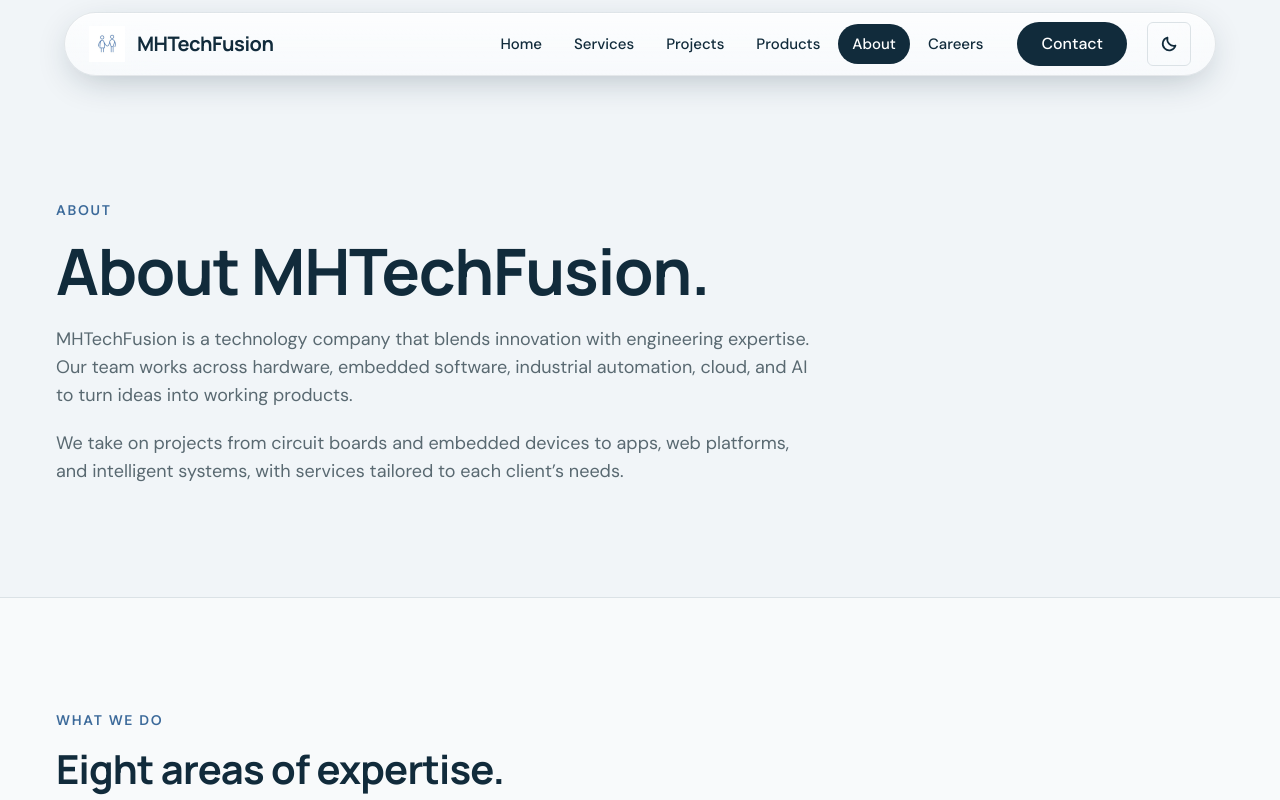
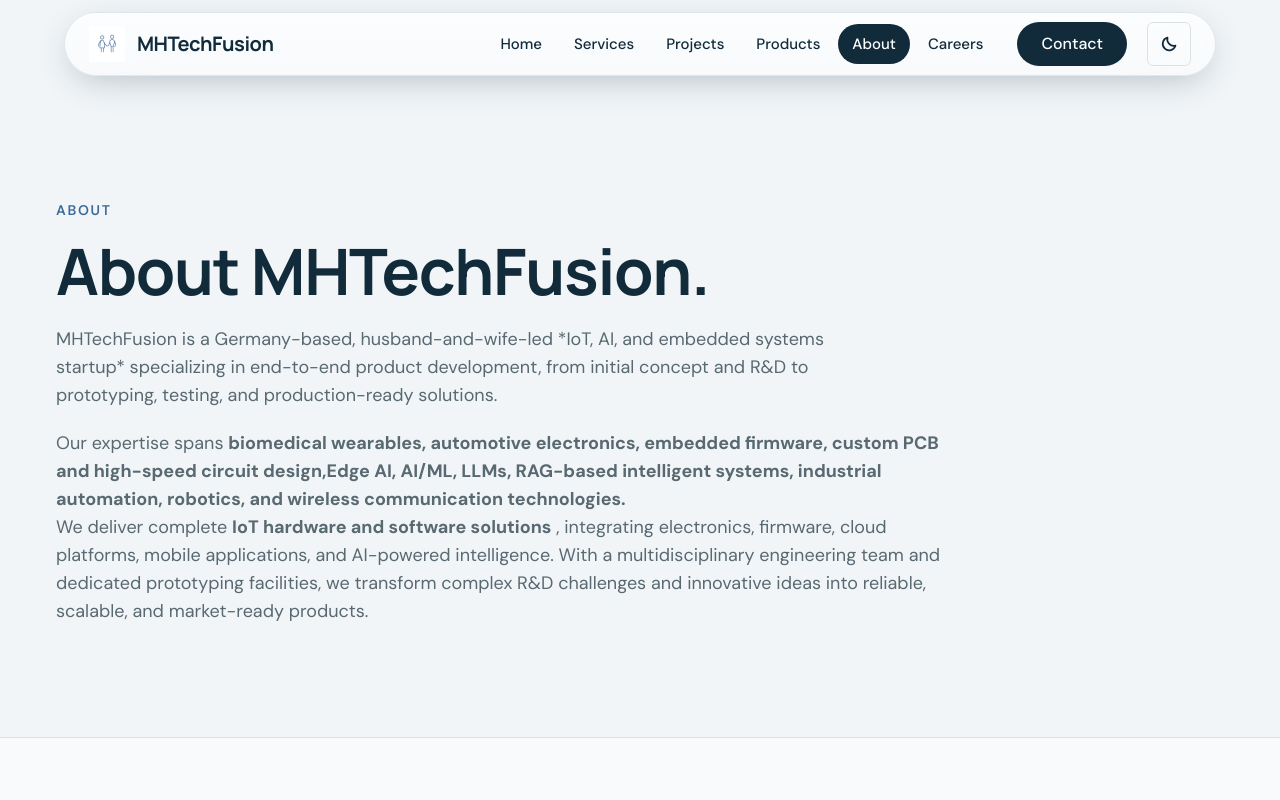
Before and after one commit to Abdul-Ahad3/mhtechweb, a Next.js app: page /about in a window 1280 px wide. Shown: the top 800 px of the page. Built offline with nearby package versions, Linux system fonts and the light colour scheme.

Commit message:
Edit About section of company

```diff
--- a/src/app/about/page.tsx
+++ b/src/app/about/page.tsx
@@ -25,12 +25,15 @@ export default function AboutPage() {
             as="h1"
             eyebrow="About"
             title="About MHTechFusion."
-            description="MHTechFusion is a technology company that blends innovation with engineering expertise. Our team works across hardware, embedded software, industrial automation, cloud, and AI to turn ideas into working products."
+            description="MHTechFusion is a Germany-based, husband-and-wife-led *IoT, AI, and embedded systems startup* specializing in end-to-end product development, from initial concept and R&D to prototyping, testing, and production-ready solutions."
           />
-          <p className="mt-5 max-w-3xl text-lg text-muted">
-            We take on projects from circuit boards and embedded devices to
-            apps, web platforms, and intelligent systems, with services tailored
-            to each client&rsquo;s needs.
+          <p className="mt-5 max-w-4xl text-lg text-muted whitespace-pre-line">
+            Our expertise spans <b>biomedical wearables, automotive electronics, embedded firmware, custom PCB and high-speed circuit design,</b>
+            <b>Edge AI, AI/ML, LLMs, RAG-based intelligent systems, industrial automation, robotics, and wireless communication technologies.</b>
+            <br />
+            We deliver complete <b> IoT hardware and software solutions</b> , integrating electronics, firmware, cloud platforms,
+            mobile applications, and AI-powered intelligence. With a multidisciplinary engineering team and dedicated prototyping facilities,
+            we transform complex R&D challenges and innovative ideas into reliable, scalable, and market-ready products.
           </p>
         </Container>
       </section>
```
